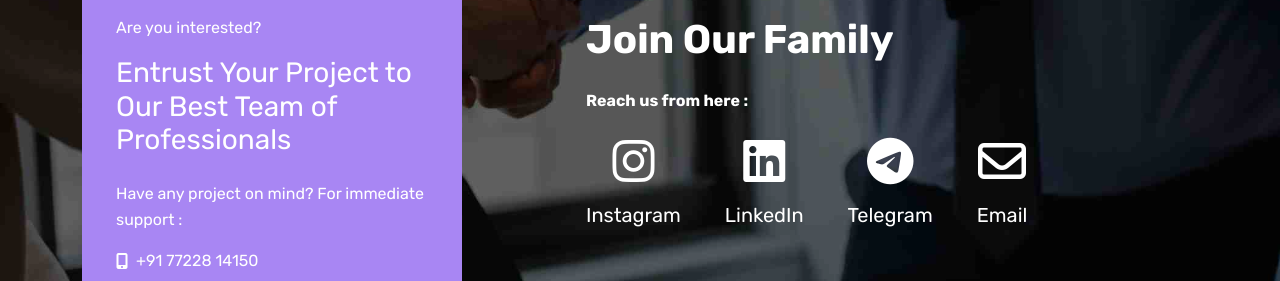
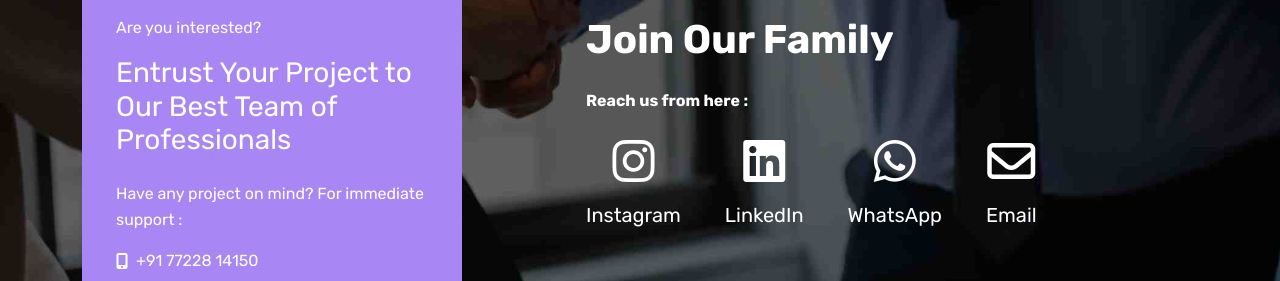
Before and after one commit to Yashcodes/CodeNesters-Frontend, a React (Create React App) app: page / in a window 1280 px wide. Shown: the part 3580-3861 px from the top of the page. Built offline with nearby package versions, Linux system fonts and the light colour scheme.

Commit message:
Changed telegram icon to whatsapp

```diff
--- a/src/components/ContactFromHome.jsx
+++ b/src/components/ContactFromHome.jsx
@@ -44,11 +44,11 @@ const ContactFromHome = ({ heading, mainContent, subContent }) => {
                     <span className="fs-5">LinkedIn</span>
                   </div>
 
-                  <div className="telegram-icon text-white">
-                    <div>
-                      <MDBIcon fab icon="telegram-plane" size="3x" />
-                    </div>
-                    <span className="fs-5">Telegram</span>
+                  <div className="whatsapp-icon text-white">
+                    <Link to="https://api.whatsapp.com/send?phone=7722814150&text=Hey, there! I want to book an appointment for my project.">
+                      <MDBIcon fab icon="whatsapp" size="3x" />
+                    </Link>
+                    <span className="fs-5">WhatsApp</span>
                   </div>
 
                   <div className="email-icon text-white">
--- a/src/styles/ContactFromHome.css
+++ b/src/styles/ContactFromHome.css
@@ -50,7 +50,7 @@
 
 .instagram-icon,
 .linkedin-icon,
-.telegram-icon,
+.whatsapp-icon,
 .email-icon {
   display: flex;
   align-items: center;
@@ -61,7 +61,7 @@
 
 .instagram-icon > a,
 .linkedin-icon > a,
-.telegram-icon > a,
+.whatsapp-icon > a,
 .email-icon > a {
   color: white;
 }
```
